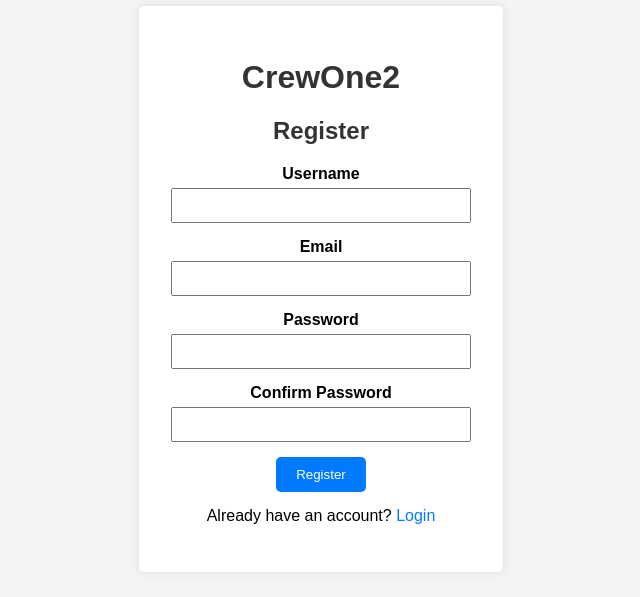
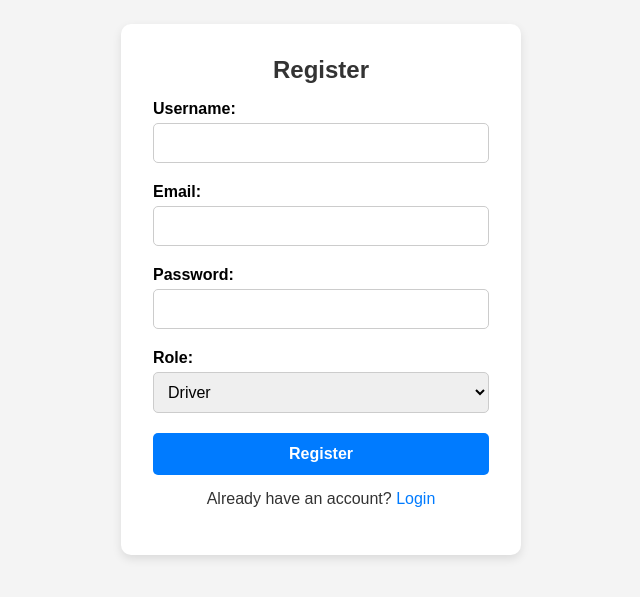
Before and after one commit to djahern-max/CrewOne2, a React (Create React App) app in the folder crewone2-frontend/: page /register in a window 1280 px wide. Shown: the part 111-708 px from the top of the page, without its empty margins (319-959 px from the left). Built offline with nearby package versions, Linux system fonts and the light colour scheme.

Commit message:
everything is good except the home screen css

```diff
--- a/crewone2-frontend/src/App.js
+++ b/crewone2-frontend/src/App.js
@@ -1,22 +1,25 @@
 import React from "react";
-import { BrowserRouter as Router, Route, Routes } from "react-router-dom";
-import Register from "./components/Register";
-import Login from "./components/Login"; // Corrected the import statement
+import {
+  BrowserRouter as Router,
+  Route,
+  Routes,
+  Link,
+  useLocation,
+} from "react-router-dom";
+import Register from "./components/Auth/Register";
+import Login from "./components/Auth/Login";
 import Home from "./components/Home";
 import "./styles.css";
 
 const App = () => {
   return (
     <Router>
-      <div className="container">
-        <h1>CrewOne2</h1>
       <Routes>
         <Route path="/" element={<Home />} />
         <Route path="/register" element={<Register />} />
         <Route path="/login" element={<Login />} />
         <Route path="*" element={<NoMatch />} />
       </Routes>
-      </div>
     </Router>
   );
 };
--- /dev/null
+++ b/crewone2-frontend/src/components/Auth/Login.js
@@ -0,0 +1,57 @@
+import React, { useState } from "react";
+import axios from "axios";
+import { Link } from "react-router-dom";
+import "../../styles.css";
+
+const Login = () => {
+  const [username, setUsername] = useState("");
+  const [password, setPassword] = useState("");
+
+  const handleSubmit = async (e) => {
+    e.preventDefault();
+    try {
+      const response = await axios.post(
+        "http://localhost:3001/api/auth/login",
+        { username, password }
+      );
+      alert(response.data);
+    } catch (error) {
+      console.error("There was an error!", error);
+    }
+  };
+
+  return (
+    <div className="container">
+      <h2>Login</h2>
+      <form onSubmit={handleSubmit}>
+        <div className="form-group">
+          <label>Username:</label>
+          <input
+            type="text"
+            value={username}
+            onChange={(e) => setUsername(e.target.value)}
+            required
+          />
+        </div>
+        <div className="form-group">
+          <label>Password:</label>
+          <input
+            type="password"
+            value={password}
+            onChange={(e) => setPassword(e.target.value)}
+            required
+          />
+        </div>
+        <button type="submit">Login</button>
+      </form>
+      <p className="message">
+        Don't have an account?{" "}
+        <Link to="/register" className="link">
+          Register
+        </Link>
+      </p>
+    </div>
+  );
+};
+
+export default Login;
--- /dev/null
+++ b/crewone2-frontend/src/components/Auth/Register.js
@@ -0,0 +1,76 @@
+import React, { useState } from "react";
+import axios from "axios";
+import { Link } from "react-router-dom";
+import "../../styles.css";
+
+const Register = () => {
+  const [username, setUsername] = useState("");
+  const [email, setEmail] = useState("");
+  const [password, setPassword] = useState("");
+  const [role, setRole] = useState("Driver"); // Default to 'Driver'
+
+  const handleSubmit = async (e) => {
+    e.preventDefault();
+    try {
+      const response = await axios.post(
+        "http://localhost:3001/api/auth/register",
+        { username, email, password, role }
+      );
+      alert(response.data);
+    } catch (error) {
+      console.error("There was an error!", error);
+    }
+  };
+
+  return (
+    <div className="container">
+      <h2>Register</h2>
+      <form onSubmit={handleSubmit}>
+        <div className="form-group">
+          <label>Username:</label>
+          <input
+            type="text"
+            value={username}
+            onChange={(e) => setUsername(e.target.value)}
+            required
+          />
+        </div>
+        <div className="form-group">
+          <label>Email:</label>
+          <input
+            type="email"
+            value={email}
+            onChange={(e) => setEmail(e.target.value)}
+            required
+          />
+        </div>
+        <div className="form-group">
+          <label>Password:</label>
+          <input
+            type="password"
+            value={password}
+            onChange={(e) => setPassword(e.target.value)}
+            required
+          />
+        </div>
+        <div className="form-group">
+          <label>Role:</label>
+          <select value={role} onChange={(e) => setRole(e.target.value)}>
+            <option value="Driver">Driver</option>
+            <option value="Super">Super</option>
+            <option value="Office">Office</option>
+          </select>
+        </div>
+        <button type="submit">Register</button>
+      </form>
+      <p className="message">
+        Already have an account?{" "}
+        <Link to="/login" className="link">
+          Login
+        </Link>
+      </p>
+    </div>
+  );
+};
+
+export default Register;
--- a/crewone2-frontend/src/components/Login.js
+++ /dev/null
@@ -1,54 +0,0 @@
-import React, { useState } from "react";
-import { Link } from "react-router-dom";
-import { login } from "../api/auth";
-
-const Login = () => {
-  const [username, setUsername] = useState("");
-  const [password, setPassword] = useState("");
-  const [error, setError] = useState("");
-
-  const handleSubmit = async (e) => {
-    e.preventDefault();
-    try {
-      const response = await login({ username, password });
-      localStorage.setItem("token", response.data.token);
-      alert("Logged in successfully");
-    } catch (error) {
-      setError("Error logging in");
-    }
-  };
-
-  return (
-    <form onSubmit={handleSubmit}>
-      <h2>Login</h2>
-      {error && <p className="error">{error}</p>}
-      <div>
-        <label>Username</label>
-        <input
-          type="text"
-          value={username}
-          onChange={(e) => setUsername(e.target.value)}
-          required
-        />
-      </div>
-      <div>
-        <label>Password</label>
-        <input
-          type="password"
-          value={password}
-          onChange={(e) => setPassword(e.target.value)}
-          required
-        />
-      </div>
-      <button type="submit">Login</button>
-      <p className="message">
-        Don't have an account yet?{" "}
-        <Link to="/register" className="link">
-          Register
-        </Link>
-      </p>
-    </form>
-  );
-};
-
-export default Login;
--- a/crewone2-frontend/src/components/Register.js
+++ /dev/null
@@ -1,79 +0,0 @@
-import React, { useState } from "react";
-import { Link, useNavigate } from "react-router-dom";
-import { register } from "../api/auth";
-
-const Register = () => {
-  const [username, setUsername] = useState("");
-  const [email, setEmail] = useState("");
-  const [password, setPassword] = useState("");
-  const [confirmPassword, setConfirmPassword] = useState("");
-  const [error, setError] = useState("");
-  const navigate = useNavigate(); // Initialize useNavigate
-
-  const handleSubmit = async (e) => {
-    e.preventDefault();
-    if (password !== confirmPassword) {
-      setError("Passwords do not match");
-      return;
-    }
-    try {
-      await register({ username, email, password });
-      alert("User registered successfully");
-      navigate("/login"); // Redirect to login page
-    } catch (error) {
-      setError("Error registering user");
-    }
-  };
-
-  return (
-    <form onSubmit={handleSubmit}>
-      <h2>Register</h2>
-      {error && <p className="error">{error}</p>}
-      <div>
-        <label>Username</label>
-        <input
-          type="text"
-          value={username}
-          onChange={(e) => setUsername(e.target.value)}
-          required
-        />
-      </div>
-      <div>
-        <label>Email</label>
-        <input
-          type="email"
-          value={email}
-          onChange={(e) => setEmail(e.target.value)}
-          required
-        />
-      </div>
-      <div>
-        <label>Password</label>
-        <input
-          type="password"
-          value={password}
-          onChange={(e) => setPassword(e.target.value)}
-          required
-        />
-      </div>
-      <div>
-        <label>Confirm Password</label>
-        <input
-          type="password"
-          value={confirmPassword}
-          onChange={(e) => setConfirmPassword(e.target.value)}
-          required
-        />
-      </div>
-      <button type="submit">Register</button>
-      <p className="message">
-        Already have an account?{" "}
-        <Link to="/login" className="link">
-          Login
-        </Link>
-      </p>
-    </form>
-  );
-};
-
-export default Register;
--- a/crewone2-frontend/src/styles.css
+++ b/crewone2-frontend/src/styles.css
@@ -1,49 +1,55 @@
+/* Reset default styles */
+body,
+h1,
+h2,
+h3,
+h4,
+h5,
+h6,
+p,
+div,
+span,
+a,
+ul,
+li,
+form,
+input,
+select,
+button {
+  margin: 0;
+  padding: 0;
+  box-sizing: border-box;
+}
+
 body {
   font-family: Arial, sans-serif;
   background-color: #f4f4f4;
-  margin: 0;
-  padding: 0;
   display: flex;
   justify-content: center;
   align-items: center;
   height: 100vh;
+  margin: 0;
 }
 
 .container {
   background-color: white;
   padding: 2rem;
-  box-shadow: 0 0 10px rgba(0, 0, 0, 0.1);
-  border-radius: 5px;
-  width: 300px;
+  box-shadow: 0 4px 10px rgba(0, 0, 0, 0.1);
+  border-radius: 10px;
+  width: 400px;
+  max-width: 100%;
   text-align: center;
 }
 
-h1,
 h2 {
   color: #333;
-}
-
-nav ul {
-  padding: 0;
-  list-style-type: none;
-}
-
-nav ul li {
-  display: inline;
-  margin: 0 10px;
-}
-
-nav ul li a {
-  text-decoration: none;
-  color: #333;
-}
-
-nav ul li a:hover {
-  text-decoration: underline;
+  margin-bottom: 1rem;
+  border: none; /* Ensure no border */
 }
 
 form div {
-  margin-bottom: 15px;
+  margin-bottom: 20px;
+  text-align: left;
 }
 
 label {
@@ -54,19 +60,25 @@ label {
 
 input[type="text"],
 input[type="email"],
-input[type="password"] {
+input[type="password"],
+select {
   width: 100%;
-  padding: 8px;
-  box-sizing: border-box;
+  padding: 10px;
+  border: 1px solid #ccc;
+  border-radius: 5px;
+  font-size: 16px;
 }
 
 button {
-  padding: 10px 20px;
+  padding: 12px 20px;
   background-color: #007bff;
   color: white;
   border: none;
   border-radius: 5px;
   cursor: pointer;
+  width: 100%;
+  font-size: 16px;
+  font-weight: bold;
 }
 
 button:hover {
@@ -75,10 +87,16 @@ button:hover {
 
 .message {
   margin: 15px 0;
+  color: #333;
 }
 
 a {
   text-decoration: none;
+  color: #007bff;
+}
+
+a:hover {
+  text-decoration: underline;
 }
 
 .link {
```
Also changed, not shown: crewone2-frontend/src/components/Dashboards/DriverDashboard.js (added, +7 -0 lines), crewone2-frontend/src/components/Dashboards/OfficeDashboard.js (added, +7 -0 lines), crewone2-frontend/src/components/Dashboards/SuperDashboard.js (added, +7 -0 lines), 2 other files (tests, documents, lock files or other folders). Lines whose indentation alone changed are shown as unchanged.
